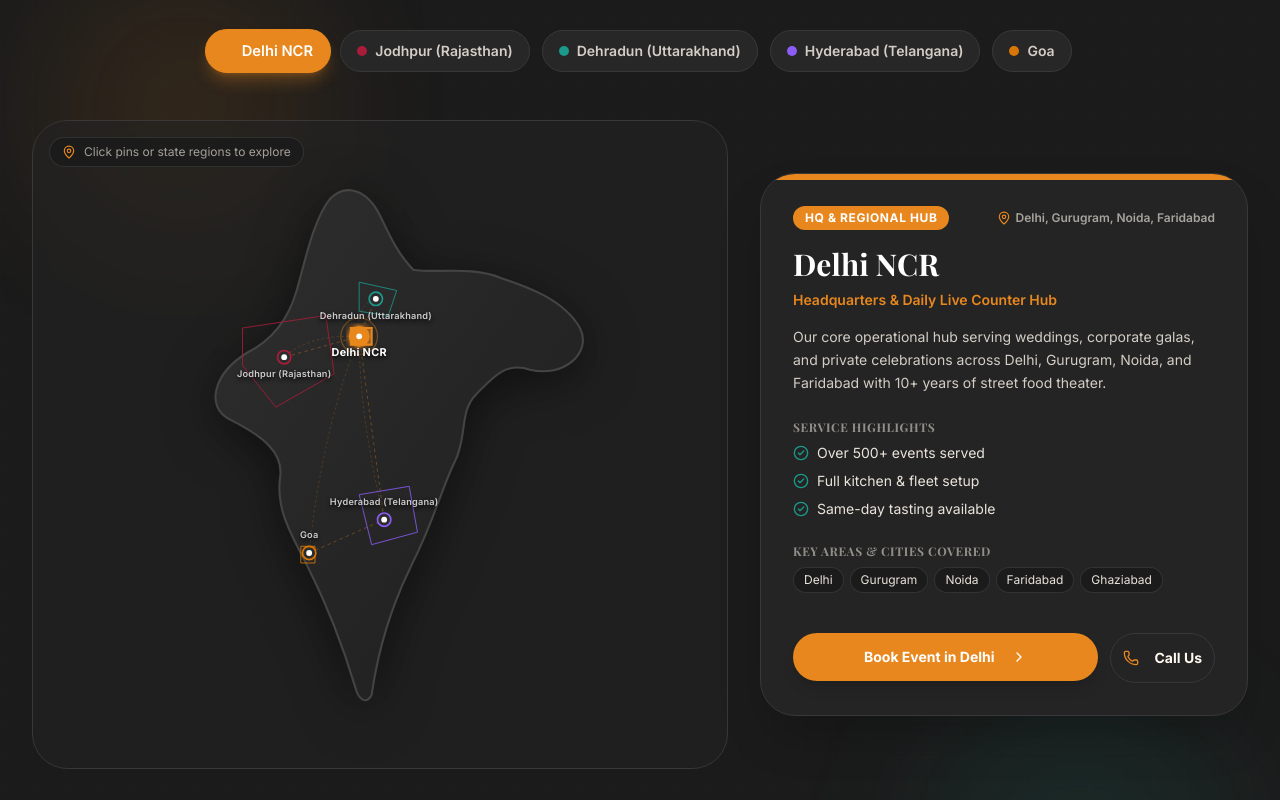
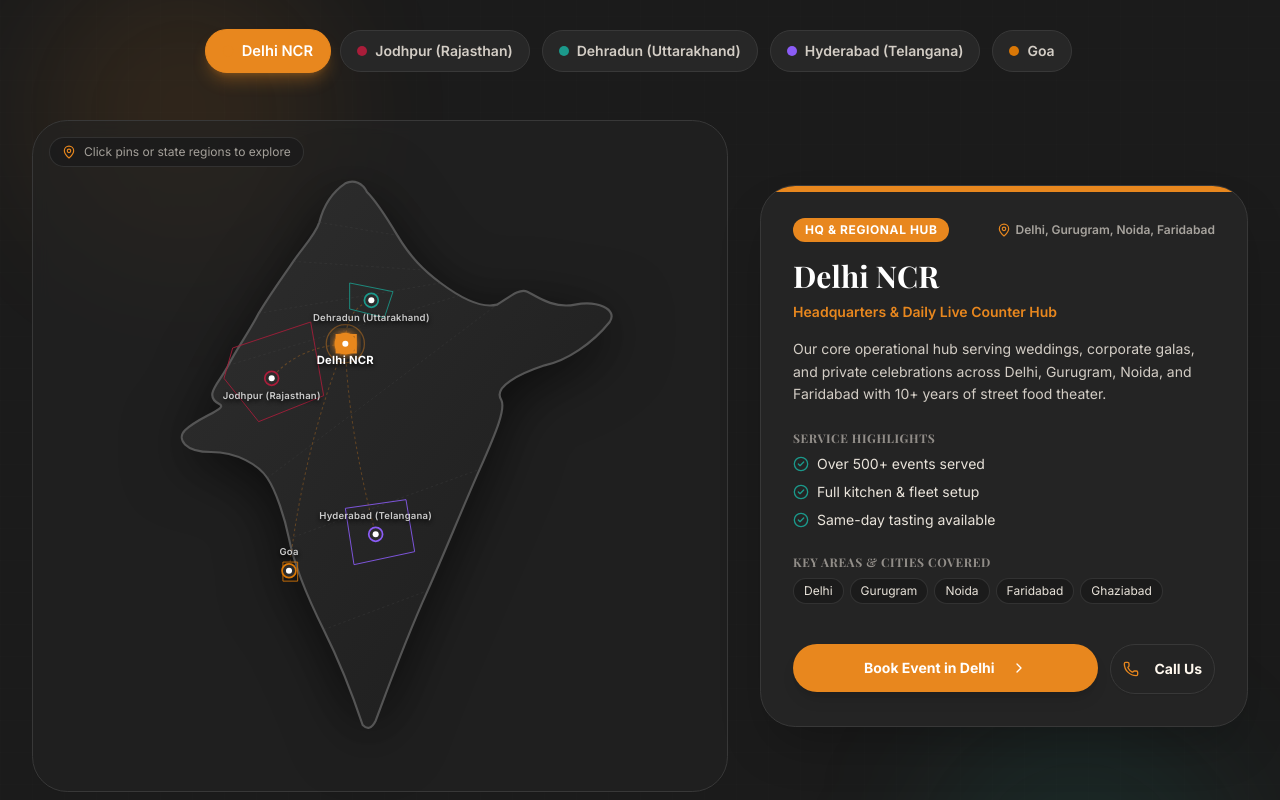
Before and after one commit to karanverma-lgtm/DesiVideshi, a Next.js app: page / in a window 1280 px wide. Shown: the part 1320-2120 px from the top of the page. Built offline with nearby package versions, Linux system fonts and the light colour scheme; a web font is replaced by a local one.

Commit message:
Replace stylized outline with geographically accurate SVG vector map of India

```diff
--- a/src/components/IndiaMap.tsx
+++ b/src/components/IndiaMap.tsx
@@ -2,7 +2,7 @@
 
 import React, { useState } from "react";
 import { motion, AnimatePresence } from "framer-motion";
-import { MapPin, Sparkles, Navigation, Phone, CheckCircle2, ChevronRight, Compass } from "lucide-react";
+import { MapPin, CheckCircle2, ChevronRight, Compass, Phone } from "lucide-react";
 import Link from "next/link";
 import { Button } from "@/components/ui/button";
 
@@ -30,13 +30,13 @@ const locations: LocationData[] = [
     shortTag: "Primary Hub & Live Operations",
     tagline: "Headquarters & Daily Live Counter Hub",
     description: "Our core operational hub serving weddings, corporate galas, and private celebrations across Delhi, Gurugram, Noida, and Faridabad with 10+ years of street food theater.",
-    coords: { x: 275, y: 220 },
+    coords: { x: 260, y: 220 },
     color: "#E8871E", // Warm Gold/Orange
     bgGlow: "rgba(232, 135, 30, 0.25)",
     badge: "HQ & Regional Hub",
     cities: ["Delhi", "Gurugram", "Noida", "Faridabad", "Ghaziabad"],
     highlights: ["Over 500+ events served", "Full kitchen & fleet setup", "Same-day tasting available"],
-    statePath: "M 265,210 L 290,210 L 290,230 L 265,230 Z",
+    statePath: "M 250,210 L 272,210 L 272,230 L 250,230 Z",
   },
   {
     id: "jodhpur",
@@ -45,13 +45,13 @@ const locations: LocationData[] = [
     shortTag: "Royal Palace Weddings",
     tagline: "Heritage & Royal Destination Catering",
     description: "Bringing high-energy fusion chaat and authentic street-food counters to palace weddings, heritage forts, and luxury resort events in Jodhpur, Jaipur, and Udaipur.",
-    coords: { x: 185, y: 245 },
+    coords: { x: 175, y: 260 },
     color: "#A91D3A", // Royal Red
     bgGlow: "rgba(169, 29, 58, 0.25)",
     badge: "Destination Weddings",
     cities: ["Jodhpur", "Jaipur", "Udaipur", "Jaisalmer"],
     highlights: ["Palace & Fort Wedding Specialist", "Custom Royal fusion menu", "Full outstation team"],
-    statePath: "M 135,210 L 235,195 L 245,265 L 175,305 L 135,255 Z",
+    statePath: "M 130,225 L 220,195 L 235,280 L 160,310 L 120,260 Z",
   },
   {
     id: "dehradun",
@@ -60,13 +60,13 @@ const locations: LocationData[] = [
     shortTag: "Hill Station Outstations",
     tagline: "Scenic Mountain & Resort Celebrations",
     description: "Catering hill-station weddings, retreat parties, and outdoor celebrations in Dehradun, Mussoorie, and Rishikesh with fresh live counters.",
-    coords: { x: 295, y: 175 },
+    coords: { x: 290, y: 170 },
     color: "#1B998B", // Emerald Teal
     bgGlow: "rgba(27, 153, 139, 0.25)",
     badge: "Outstation Hub",
     cities: ["Dehradun", "Mussoorie", "Rishikesh", "Haridwar"],
-    highlights: ["Outstation logisitics ready", "Fresh live counters in hills", "Custom wedding packages"],
-    statePath: "M 275,155 L 320,165 L 310,195 L 275,190 Z",
+    highlights: ["Outstation logistics ready", "Fresh live counters in hills", "Custom wedding packages"],
+    statePath: "M 265,150 L 315,160 L 305,190 L 265,180 Z",
   },
   {
     id: "hyderabad",
@@ -75,13 +75,13 @@ const locations: LocationData[] = [
     shortTag: "Grand Celebrations & Tech Summits",
     tagline: "Luxury Weddings & Corporate Galas",
     description: "Delivering vibrant live food theater and fusion small plates for grand Nizam-style weddings, corporate tech summits, and private parties in Hyderabad.",
-    coords: { x: 305, y: 440 },
+    coords: { x: 295, y: 440 },
     color: "#8B5CF6", // Purple
     bgGlow: "rgba(139, 92, 246, 0.25)",
     badge: "Southern Hub",
     cities: ["Hyderabad", "Secunderabad", "HITEC City", "Gachibowli"],
     highlights: ["Tech corporate summit specialist", "Fusion Golgappa & Mocktail bars", "Dedicated South team"],
-    statePath: "M 275,410 L 335,400 L 345,455 L 290,470 Z",
+    statePath: "M 260,410 L 330,400 L 340,460 L 270,475 Z",
   },
   {
     id: "goa",
@@ -90,13 +90,13 @@ const locations: LocationData[] = [
     shortTag: "Beachside Sundowners",
     tagline: "Coastal Weddings & Beach Party Live Stalls",
     description: "Bringing sun-soaked vibes, live chat counters, and handcrafted fusion mocktails to beachside destination weddings and sundowner events in Goa.",
-    coords: { x: 215, y: 480 },
+    coords: { x: 195, y: 482 },
     color: "#D97706", // Amber
     bgGlow: "rgba(217, 119, 6, 0.25)",
     badge: "Beach Celebrations",
     cities: ["North Goa", "South Goa", "Panaji", "Candolim", "Margao"],
     highlights: ["Sunset beach wedding setups", "Fusion snack bars", "Full resort coordination"],
-    statePath: "M 205,472 L 222,472 L 222,492 L 205,492 Z",
+    statePath: "M 188,472 L 205,472 L 205,494 L 188,494 Z",
   },
 ];
 
@@ -156,8 +156,8 @@ export default function IndiaMap() {
         {/* Grid: Map + Interactive Card */}
         <div className="grid grid-cols-1 lg:grid-cols-12 gap-8 items-center">
 
-          {/* Left Column: Interactive Vector India Map */}
-          <div className="lg:col-span-7 relative flex justify-center items-center bg-[#242424]/60 border border-[#383838] rounded-3xl p-4 sm:p-8 backdrop-blur-sm min-h-[480px]">
+          {/* Left Column: Geographically Accurate India Map */}
+          <div className="lg:col-span-7 relative flex justify-center items-center bg-[#242424]/60 border border-[#383838] rounded-3xl p-4 sm:p-8 backdrop-blur-sm min-h-[520px]">
 
             {/* Legend / Info watermark */}
             <div className="absolute top-4 left-4 z-20 flex items-center space-x-2 text-xs text-[#FFF8EE]/60 bg-[#1B1B1B]/80 px-3 py-1.5 rounded-full border border-white/10">
@@ -165,62 +165,73 @@ export default function IndiaMap() {
               <span>Click pins or state regions to explore</span>
             </div>
 
-            <div className="relative w-full max-w-[500px] aspect-[600/700]">
+            <div className="relative w-full max-w-[520px] aspect-[600/700]">
               <svg
                 viewBox="0 0 600 700"
-                className="w-full h-full drop-shadow-[0_10px_25px_rgba(0,0,0,0.5)]"
+                className="w-full h-full drop-shadow-[0_12px_30px_rgba(0,0,0,0.6)]"
                 fill="none"
                 xmlns="http://www.w3.org/2000/svg"
               >
                 <defs>
-                  {/* Subtle map gradient */}
+                  {/* Map Gradient Fill */}
                   <linearGradient id="mapGradient" x1="0%" y1="0%" x2="100%" y2="100%">
                     <stop offset="0%" stopColor="#2E2E2E" />
-                    <stop offset="100%" stopColor="#1E1E1E" />
+                    <stop offset="100%" stopColor="#1C1C1C" />
                   </linearGradient>
 
-                  {/* Pulse animations */}
-                  <filter id="glow" x="-20%" y="-20%" width="140%" height="140%">
-                    <feGaussianBlur stdDeviation="6" result="blur" />
+                  {/* Pin Glow Effect */}
+                  <filter id="glow" x="-30%" y="-30%" width="160%" height="160%">
+                    <feGaussianBlur stdDeviation="7" result="blur" />
                     <feComposite in="SourceGraphic" in2="blur" operator="over" />
                   </filter>
                 </defs>
 
-                {/* Styled Subcontinent Silhouette of India */}
-                <g id="india-silhouette">
+                {/* Geographically Accurate Contour Map of India */}
+                <g id="india-accurate-map">
+                  {/* Main National Boundary Path */}
                   <path
                     d="
-                      M 240,55
-                      C 260,35 285,45 300,75
-                      C 310,95 320,120 340,140
-                      C 365,145 410,135 445,150
-                      C 475,160 520,175 540,210
-                      C 555,240 520,270 480,260
-                      C 450,250 435,270 415,290
-                      C 395,310 405,340 390,370
-                      C 375,400 365,440 340,490
-                      C 320,530 300,580 290,650
-                      C 285,660 275,660 270,640
-                      C 255,590 235,540 215,500
-                      C 195,460 175,430 180,390
-                      C 185,360 160,340 120,320
-                      C 90,305 100,265 140,240
-                      C 170,225 190,200 200,165
-                      C 210,130 220,80 240,55 Z
+                      M 285,45
+                      C 280,35 270,30 260,35
+                      C 245,45 235,60 230,80
+                      C 225,95 210,110 200,125
+                      C 190,140 175,160 160,185
+                      C 150,205 135,225 125,245
+                      C 115,265 95,280 115,290
+                      C 125,295 90,305 75,320
+                      C 65,330 75,345 105,345
+                      C 135,345 160,360 170,375
+                      C 180,390 190,420 195,445
+                      C 200,470 215,510 235,550
+                      C 255,590 270,630 280,660
+                      C 285,665 290,665 295,655
+                      C 310,615 330,560 355,505
+                      C 375,460 395,410 415,365
+                      C 435,320 445,295 440,285
+                      C 430,270 460,255 490,245
+                      C 515,240 545,220 565,195
+                      C 575,180 550,170 525,175
+                      C 500,180 480,165 470,160
+                      C 460,155 445,170 435,175
+                      C 415,180 390,165 370,150
+                      C 350,135 335,120 320,95
+                      C 305,70 295,55 285,45 Z
                     "
                     fill="url(#mapGradient)"
-                    stroke="#444444"
+                    stroke="#555555"
                     strokeWidth="2.5"
                     strokeLinejoin="round"
                   />
-                  {/* Decorative internal mesh lines */}
-                  <path
-                    d="M 275,220 L 295,175 M 275,220 L 185,245 M 275,220 L 305,440 M 215,480 L 305,440"
-                    stroke="#E8871E"
-                    strokeWidth="1.2"
-                    strokeDasharray="4 4"
-                    opacity="0.35"
-                  />
+
+                  {/* Internal Region Lines representing Major Indian States */}
+                  <g stroke="#444444" strokeWidth="1" strokeDasharray="3 3" opacity="0.4">
+                    {/* Northern / Himalayan division */}
+                    <path d="M 230,80 L 320,95 M 200,125 L 350,135 M 160,185 L 370,150" />
+                    {/* Western / Central division */}
+                    <path d="M 125,245 L 390,165 M 170,375 L 435,175 M 195,445 L 415,365" />
+                    {/* Deccan / Southern division */}
+                    <path d="M 235,550 L 355,505" />
+                  </g>
                 </g>
 
                 {/* Highlighted State Regions */}
@@ -231,10 +242,10 @@ export default function IndiaMap() {
                       <path
                         d={loc.statePath}
                         fill={isSelected ? loc.color : "rgba(255,255,255,0.05)"}
-                        fillOpacity={isSelected ? 0.35 : 0.1}
+                        fillOpacity={isSelected ? 0.4 : 0.1}
                         stroke={loc.color}
                         strokeWidth={isSelected ? "2.5" : "1"}
-                        className="transition-all duration-300 hover:fill-opacity-40"
+                        className="transition-all duration-300 hover:fill-opacity-50"
                       />
                     </g>
                   );
@@ -246,11 +257,11 @@ export default function IndiaMap() {
                   return (
                     <g key={`line-${loc.id}`}>
                       <path
-                        d={`M 275,220 Q ${(275 + loc.coords.x)/2 - 15},${(220 + loc.coords.y)/2 - 15} ${loc.coords.x},${loc.coords.y}`}
+                        d={`M 260,220 Q ${(260 + loc.coords.x)/2 - 15},${(220 + loc.coords.y)/2 - 15} ${loc.coords.x},${loc.coords.y}`}
                         stroke={isSelected ? loc.color : "#E8871E"}
-                        strokeWidth={isSelected ? "2" : "1"}
+                        strokeWidth={isSelected ? "2.5" : "1.2"}
                         strokeDasharray={isSelected ? "none" : "3 3"}
-                        opacity={isSelected ? 0.9 : 0.25}
+                        opacity={isSelected ? 0.95 : 0.3}
                         fill="none"
                         className="transition-all duration-500"
                       />
@@ -258,7 +269,7 @@ export default function IndiaMap() {
                   );
                 })}
 
-                {/* Interactive Location Markers / Pins */}
+                {/* Interactive Location Pins */}
                 {locations.map((loc) => {
                   const isSelected = loc.id === activeLocationId;
 
@@ -290,7 +301,7 @@ export default function IndiaMap() {
                         filter={isSelected ? "url(#glow)" : undefined}
                       />
 
-                      {/* Inner Dot */}
+                      {/* Inner White Core */}
                       <circle r="3.5" fill="#FFFFFF" />
 
                       {/* Text Label on Map */}
```
